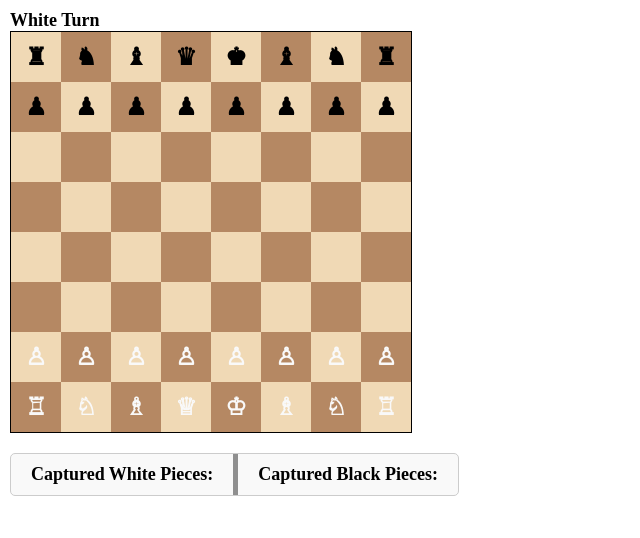
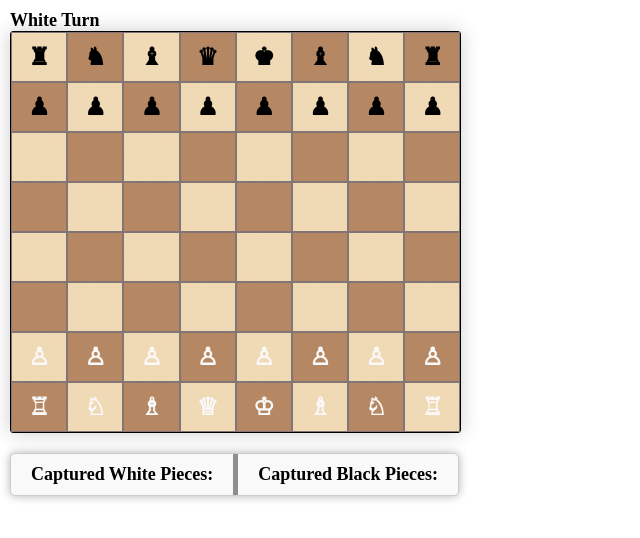
Before and after one commit to erogers91/chess, a React app: page / in a window 1280 px wide. Shown: the whole page, without its empty margins (0-640 px from the left). Built offline with nearby package versions, Linux system fonts and the light colour scheme.

Commit message:
Styles update

```diff
--- a/src/Chess.css
+++ b/src/Chess.css
@@ -1,5 +1,5 @@
 /* Chessboard Layout CSS */
-html{
+html {
   /* background-color: black; */
 }
 
@@ -7,10 +7,16 @@ html{
   display: flex;
   flex-wrap: wrap;
   width: 400px;
-  height: 400px;
+  max-width: 100%;
+  min-width: 100%;
+  height: auto;
+  max-width: 100%;
+  min-width: 100%;
   border: 1px solid #000;
   background-color: #f0d9b5;
   position: relative;
+  box-shadow: 0px 0px 20px rgba(0, 0, 0, 0.2);
+  border-radius: 3px;
 }
 
 .row {
@@ -28,33 +34,42 @@ html{
   width: 50px;
   height: 50px;
   box-sizing: border-box;
-  border: 1px solid transparent;
+  border: 1px solid #837575;
+  transition: transform 0.3s, border 0.3s;
 }
 
 .square:hover {
   transform: scale(1.1);
   border: 2px solid green;
+  box-shadow: 0px 0px 10px rgba(0, 255, 0, 0.5);
 }
 
 .selected {
-  border: 2px solid blue;
+  transform: scale(1.1);
+  border: 2px solid red;
+  box-shadow: 0px 0px 10px rgba(255, 0, 0, 0.5);
 }
 
 .valid-move {
-  background-color: lightgreen;
+  color: lightgreen;
 }
 
 .light-square {
   background-color: #f0d9b5;
+  background-image: radial-gradient(#f0d9b5 50%, transparent 100%);
+  background-size: 50px 50px;
 }
 
 .dark-square {
   background-color: #b58863;
+  background-image: radial-gradient(#b58863 50%, transparent 100%);
+  background-size: 50px 50px;
 }
 
 .piece {
   color: #000;
   font-weight: bold;
+  transition: color 0.3s;
 }
 
 .piece-white {
@@ -84,6 +99,7 @@ html{
   border: 1px solid #ccc;
   padding: 10px;
   border-radius: 5px;
+  box-shadow: 0px 0px 10px rgba(0, 0, 0, 0.3);
 }
 
 .captured-pieces span {
@@ -104,9 +120,10 @@ html{
 .captured-pieces-section {
   display: flex;
   flex-wrap: wrap;
-  flex-direction: row; /* Display the captured pieces in a column */
+  flex-direction: row;
+  /* Display the captured pieces in a column */
   align-items: center;
-  max-width: 31vw;
+  width: 200px;
 }
 
 .captured-piece {
@@ -121,13 +138,11 @@ html{
 }
 
 .captured-piece.piece-white {
-  min-width: 4vw;
   color: #f9f9f9;
   background-color: #000;
 }
 
 .captured-piece.piece-black {
-  min-width: 4vw;
   color: #000;
   background-color: #f9f9f9;
 }
```
